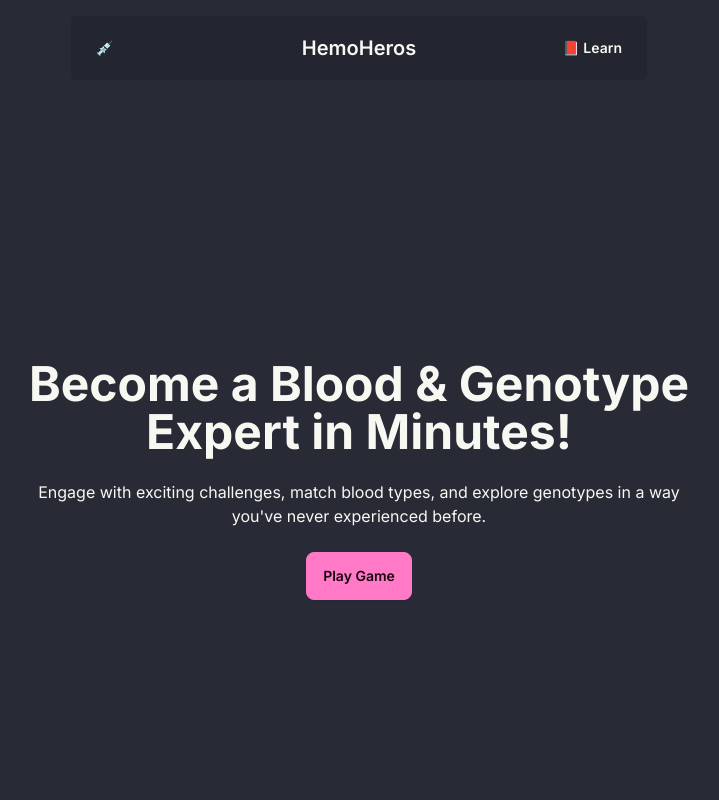
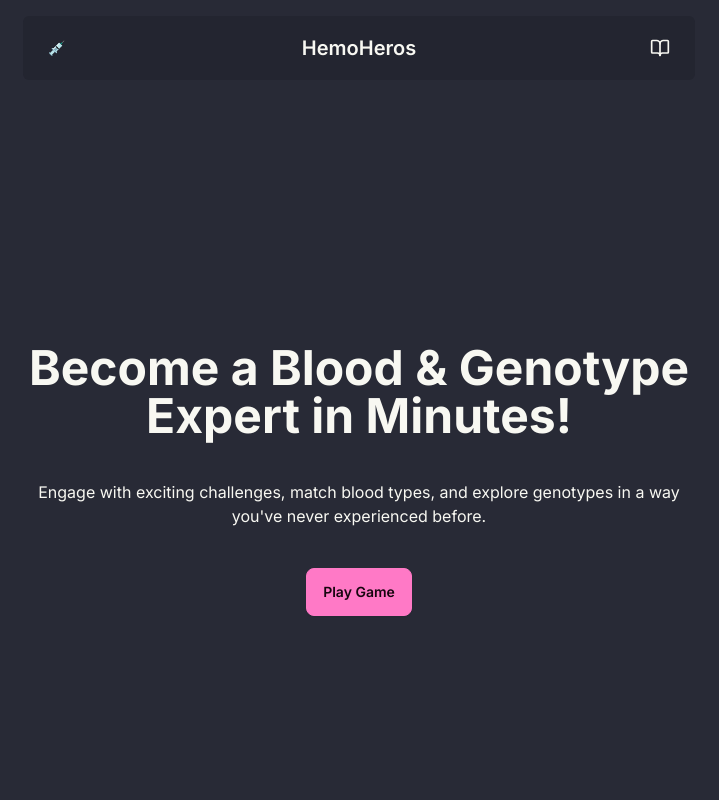
Before and after one commit to harryyking/HemoHeros, a Next.js app: page / in a window 1280 px wide. Shown: the top 800 px of the page, without its empty margins (281-1000 px from the left). Built offline with nearby package versions, Linux system fonts and the light colour scheme.

Commit message:
n h adding

```diff
--- a/components/Hero.tsx
+++ b/components/Hero.tsx
@@ -8,7 +8,7 @@ const Hero = () => {
     <Nav/>
     <div className="hero min-h-screen">
   <div className="hero-content text-center">
-    <div className="max-w-2xl space-y-6">
+    <div className="max-w-2xl space-y-10">
       <h1 className="lg:text-5xl text-3xl font-bold">Become a Blood & Genotype Expert in Minutes!</h1>
       <p>
       Engage with exciting challenges, match blood types, and explore genotypes in a way you've never experienced before.
--- a/components/Nav.tsx
+++ b/components/Nav.tsx
@@ -1,8 +1,9 @@
 import React from 'react'
+import { BookOpen } from 'lucide-react'
 
 const Nav = () => {
   return (
-    <div className="navbar bg-base-200 max-w-xl mx-auto rounded-md">
+    <div className="navbar bg-base-200 max-w-2xl mx-auto rounded-md">
   <div className="navbar-start">
     <a href="" className='btn btn-ghost'>💉</a>
   </div>
@@ -13,7 +14,7 @@ const Nav = () => {
 
 
   <div className="navbar-end" >
-    <a className="btn btn-ghost">📕 Learn</a>
+    <a className="btn btn-ghost"><BookOpen className='w-5 h-5'/></a>
 
   </div>
 </div>
```
